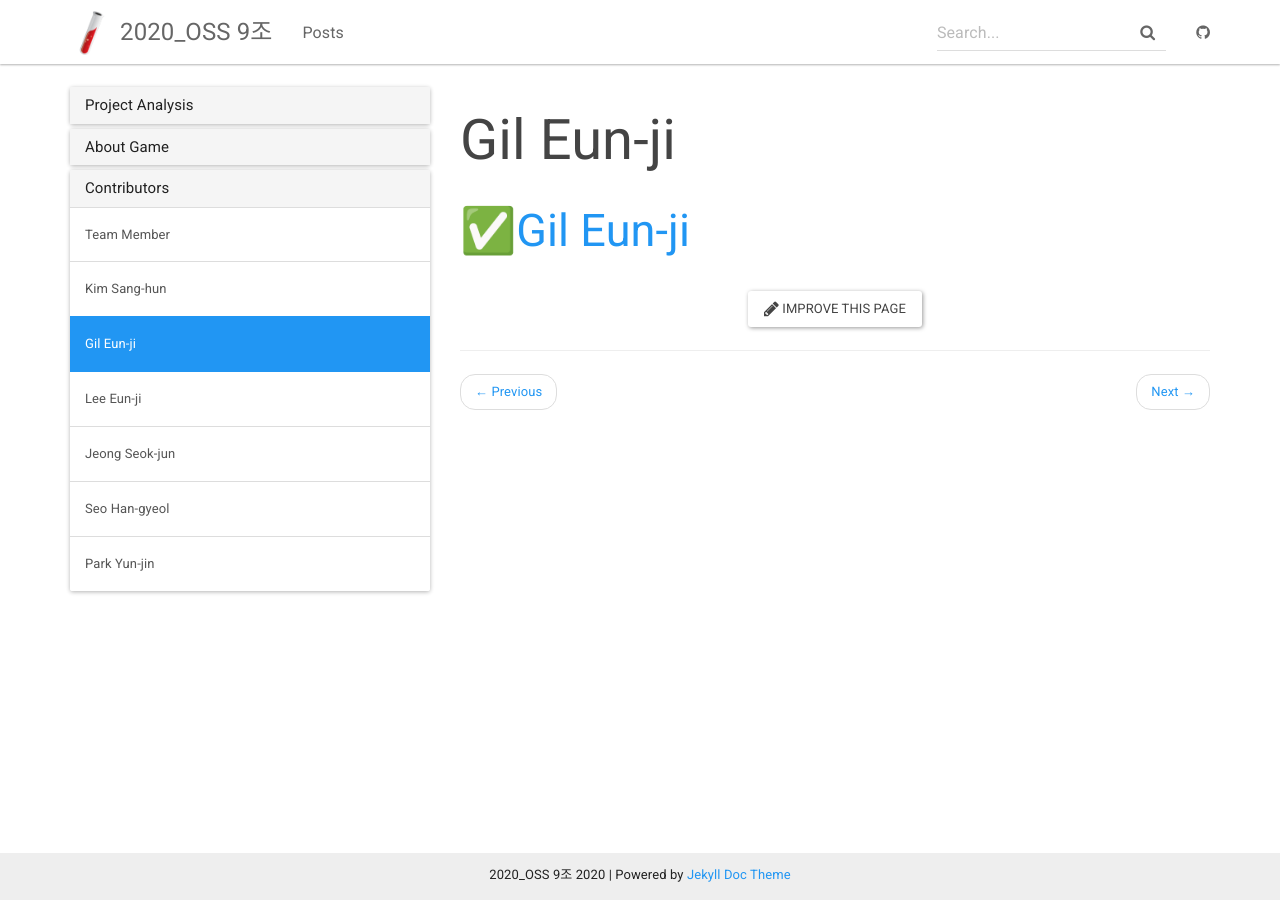
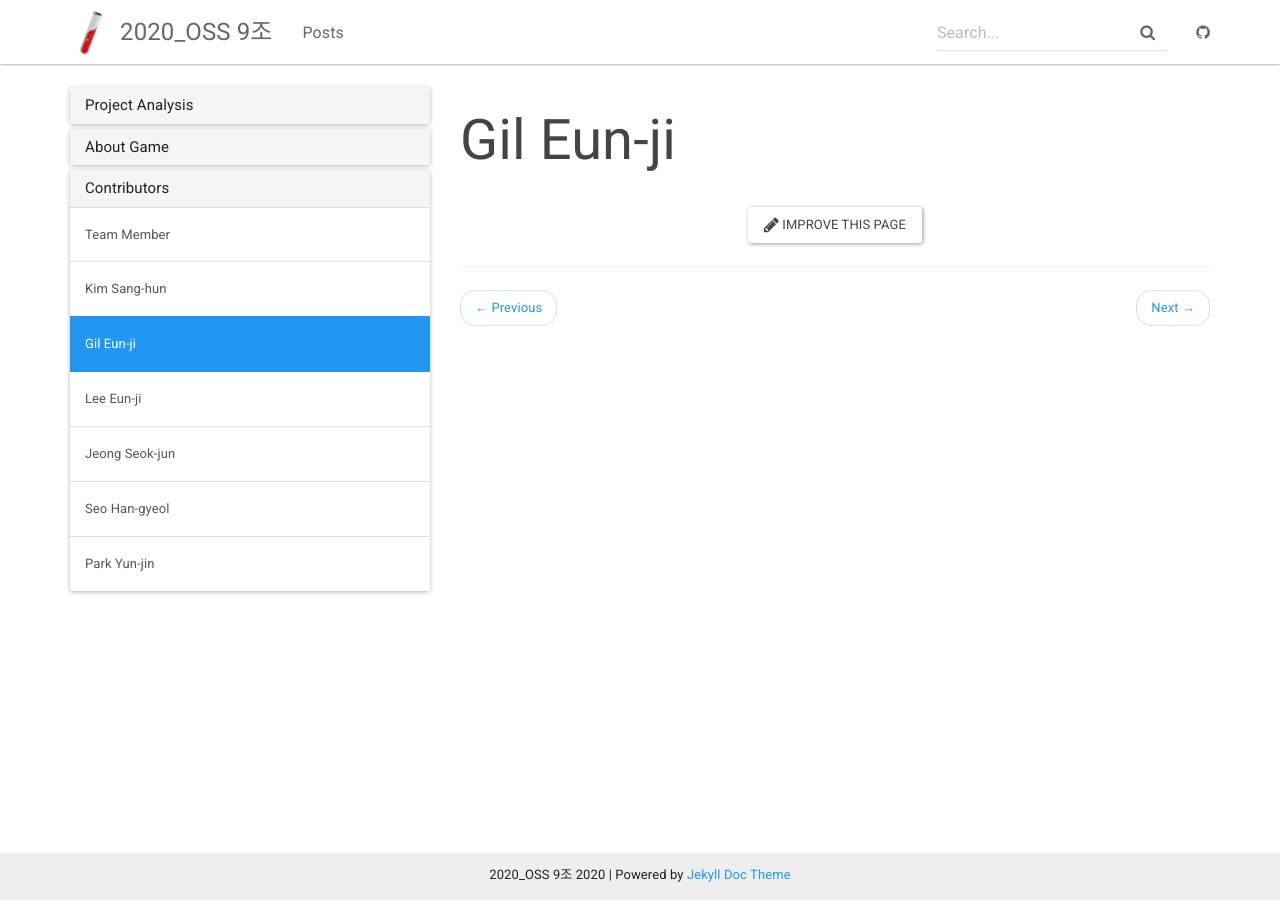
Before and after one commit to doolim98/2020-2-OSS-9, a Jekyll site: the page built from _docs/Teamrole/gileunji_role.md, in a window 1280 px wide. Built offline with Jekyll 4.4.1, drawn with Linux system fonts in a browser that asks for light colours.

Commit message:
Update gileunji_role.md

```diff
--- a/_docs/Teamrole/gileunji_role.md
+++ b/_docs/Teamrole/gileunji_role.md
@@ -2,4 +2,3 @@
 title: Gil Eun-ji
 permalink: /docs/gileunji_role/
 ---
-## &#9989;[Gil Eun-ji](https://github.com/EunJiGil)<br>
```
